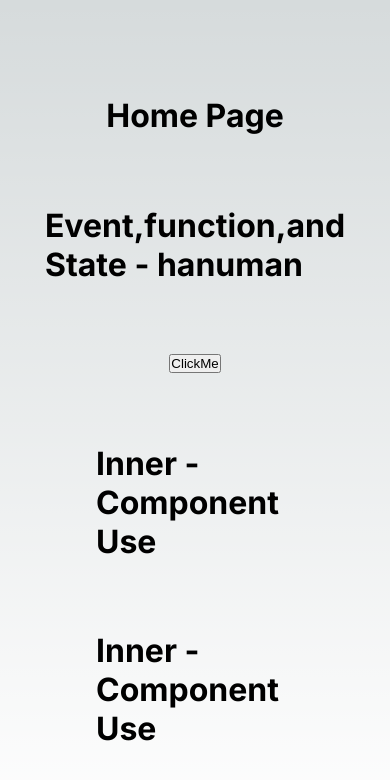
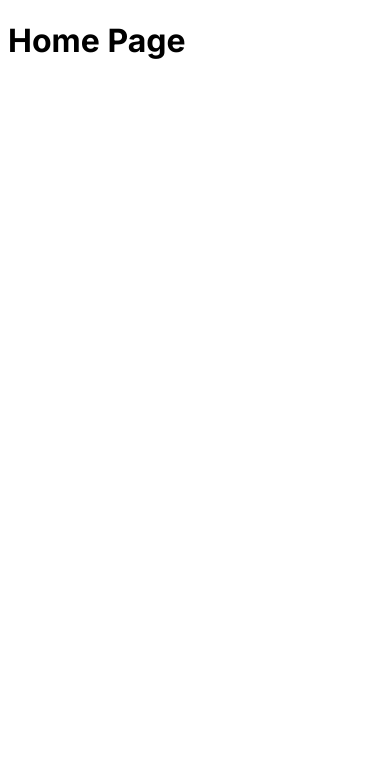
Before and after one commit to sharmasuper/NextJsSeries, a Next.js app: page / in a window 390 px wide. Shown: the top 780 px of the page. Built offline with nearby package versions, Linux system fonts and the light colour scheme.

Commit message:
basic routing make folder

```diff
--- a/src/app/globals.css
+++ b/src/app/globals.css
@@ -1,4 +1,4 @@
-:root {
+/* :root {
   --max-width: 1100px;
   --border-radius: 12px;
   --font-mono: ui-monospace, Menlo, Monaco, "Cascadia Mono", "Segoe UI Mono",
@@ -104,4 +104,4 @@ a {
   html {
     color-scheme: dark;
   }
-}
+} */
--- a/src/app/page.js
+++ b/src/app/page.js
@@ -1,34 +1,11 @@
 
 'use client'
-import { useState } from "react";
+
 import styles from "./page.module.css";
-
 export default function Home() {
-
-  //use satate
-  const [name,setname] = useState("hanuman")
-
-  function apple () {
-  setname("ganesh")
-  }
-
- const InnerComponent = () =>{
-  return (
-    <>
-     <h1>Inner - Component Use</h1>
-    </>
-  )
- }
-
   return (
     <main className={styles.main}>
     <h1>Home Page</h1>
-    <h1>Event,function,and State - {name}</h1>
- <button onClick={()=>apple()}>ClickMe</button>
-
- <InnerComponent/>
- {/* 2nd method */}
- {InnerComponent()}
 
     </main>
   );
--- a/src/app/page.module.css
+++ b/src/app/page.module.css
@@ -1,4 +1,4 @@
-.main {
+/* .main {
   display: flex;
   flex-direction: column;
   justify-content: space-between;
@@ -110,7 +110,7 @@
   position: relative;
 }
 /* Enable hover only on non-touch devices */
-@media (hover: hover) and (pointer: fine) {
+/* @media (hover: hover) and (pointer: fine) {
   .card:hover {
     background: rgba(var(--card-rgb), 0.1);
     border: 1px solid rgba(var(--card-border-rgb), 0.15);
@@ -125,10 +125,10 @@
   .card:hover span {
     transform: none;
   }
-}
+} */
 
 /* Mobile */
-@media (max-width: 700px) {
+/* @media (max-width: 700px) {
   .content {
     padding: 4rem;
   }
@@ -138,9 +138,9 @@
     margin-bottom: 120px;
     max-width: 320px;
     text-align: center;
-  }
+  } */
 
-  .card {
+  /* .card {
     padding: 1rem 2.5rem;
   }
 
@@ -202,10 +202,10 @@
     );
     z-index: 1;
   }
-}
+} */
 
 /* Tablet and Smaller Desktop */
-@media (min-width: 701px) and (max-width: 1120px) {
+/* @media (min-width: 701px) and (max-width: 1120px) {
   .grid {
     grid-template-columns: repeat(2, 50%);
   }
@@ -228,4 +228,4 @@
   to {
     transform: rotate(0deg);
   }
-}
+} */
```
Also changed, not shown: src/app/About/page.js (added, +11 -0 lines), src/app/Login/page.js (added, +8 -0 lines).
